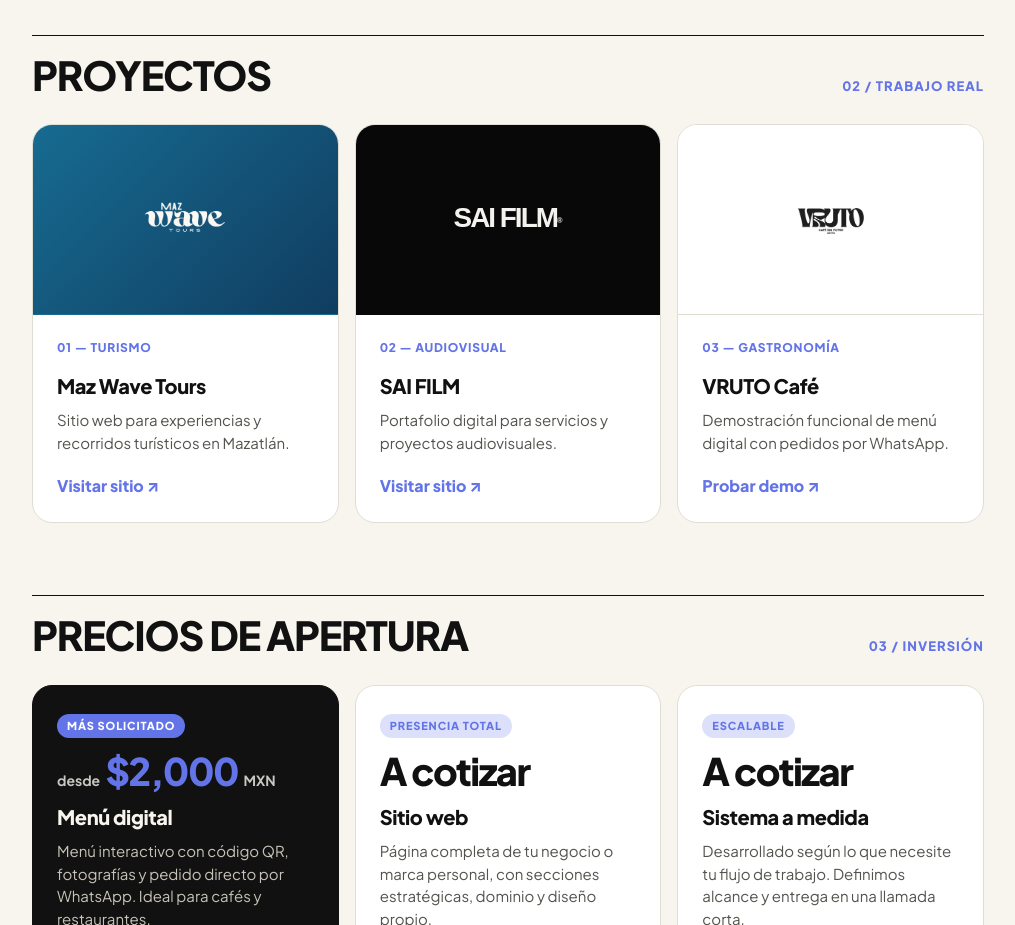
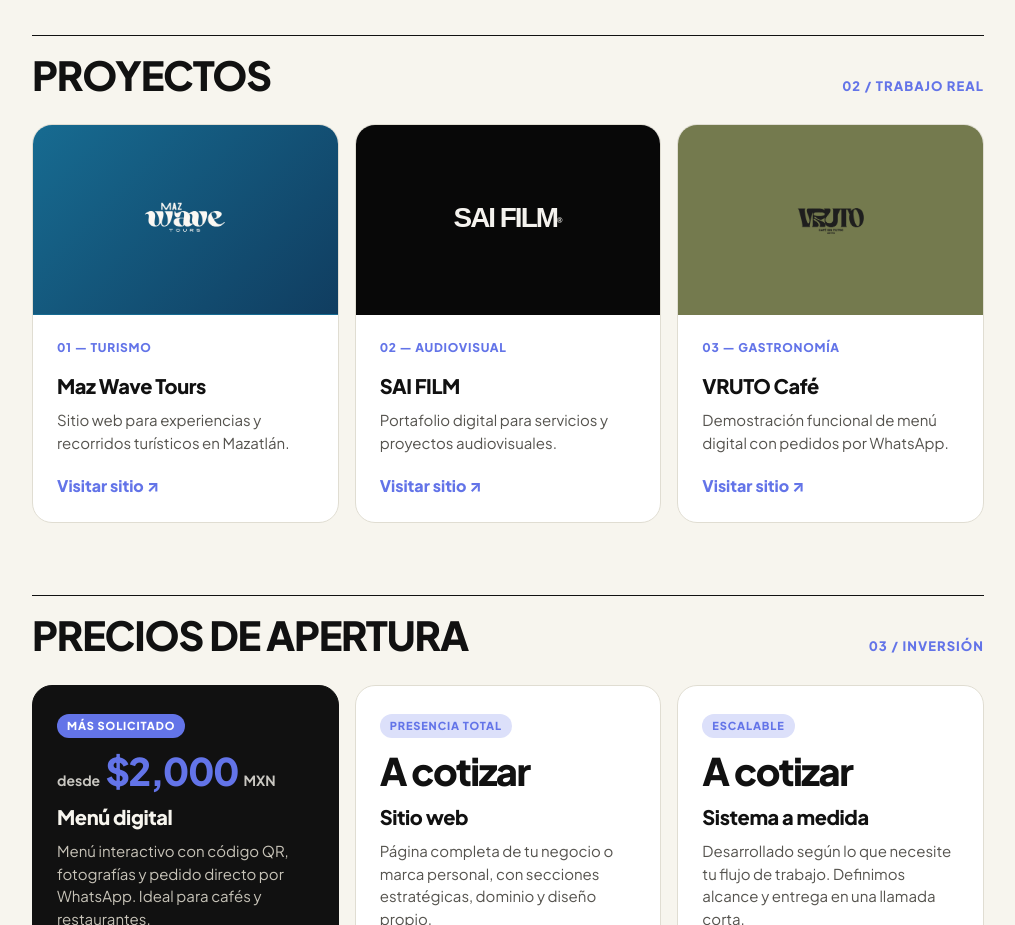
Before and after one commit to sesgoestudio/web, a plain HTML site: page index.html in a window 1280 px wide. Shown: the part 1760-2685 px from the top of the page, without its empty margins (132-1147 px from the left). Drawn offline with Linux system fonts and the light colour scheme.

Commit message:
Use VRUTO olive green and unify project link label (#7)

```diff
--- a/index.html
+++ b/index.html
@@ -108,7 +108,7 @@ a.card{text-decoration:none;color:inherit}
 .project-logo--mazwave{background:linear-gradient(135deg,#176b91,#103d60);border-bottom-color:#176b91}
 .project-logo--sai{background:#080808;border-bottom-color:#080808}
 .project-logo--sai img{width:min(78%,320px);max-height:90px}
-.project-logo--vruto{background:#fff}
+.project-logo--vruto{background:#747A4E;border-bottom-color:#747A4E}
 .project-copy{display:flex;flex:1;flex-direction:column;align-items:flex-start;padding:24px}
 .project-copy .go-link{margin-top:auto;padding-top:20px}
 @media(max-width:600px){.project-logo{height:170px}.project-copy{padding:21px}}
@@ -237,7 +237,7 @@ body.ready .fab{opacity:1;transform:none;pointer-events:auto}
         </a>
         <a class="card project-card reveal d3" href="https://vrutocafe.github.io/VRUTO/" target="_blank" rel="noopener">
           <div class="project-logo project-logo--vruto"><img src="proyectos/vruto-logo.png" alt="Logotipo de VRUTO Café" loading="lazy"></div>
-          <div class="project-copy"><div class="card-num">03 — GASTRONOMÍA</div><h3>VRUTO Café</h3><p>Demostración funcional de menú digital con pedidos por WhatsApp.</p><strong class="go-link">Probar demo ↗</strong></div>
+          <div class="project-copy"><div class="card-num">03 — GASTRONOMÍA</div><h3>VRUTO Café</h3><p>Demostración funcional de menú digital con pedidos por WhatsApp.</p><strong class="go-link">Visitar sitio ↗</strong></div>
         </a>
       </div>
     </section>
```
